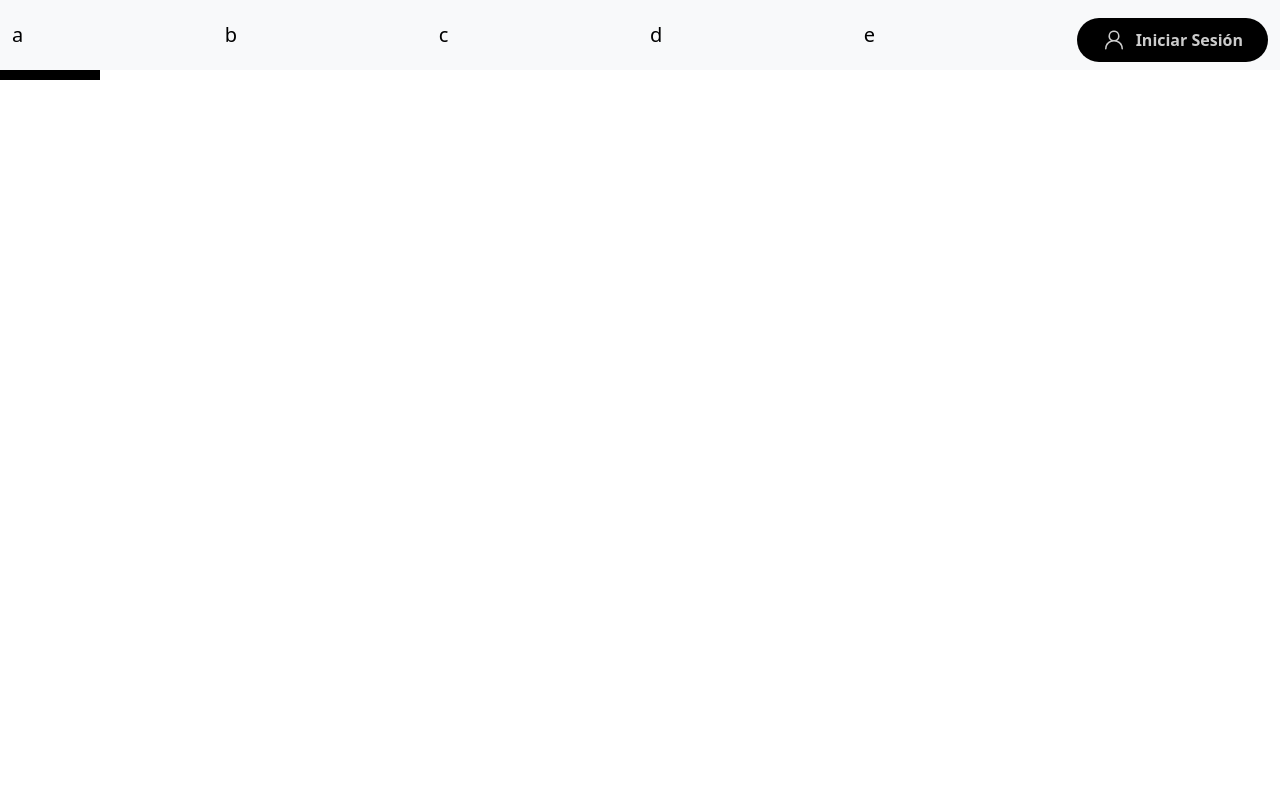
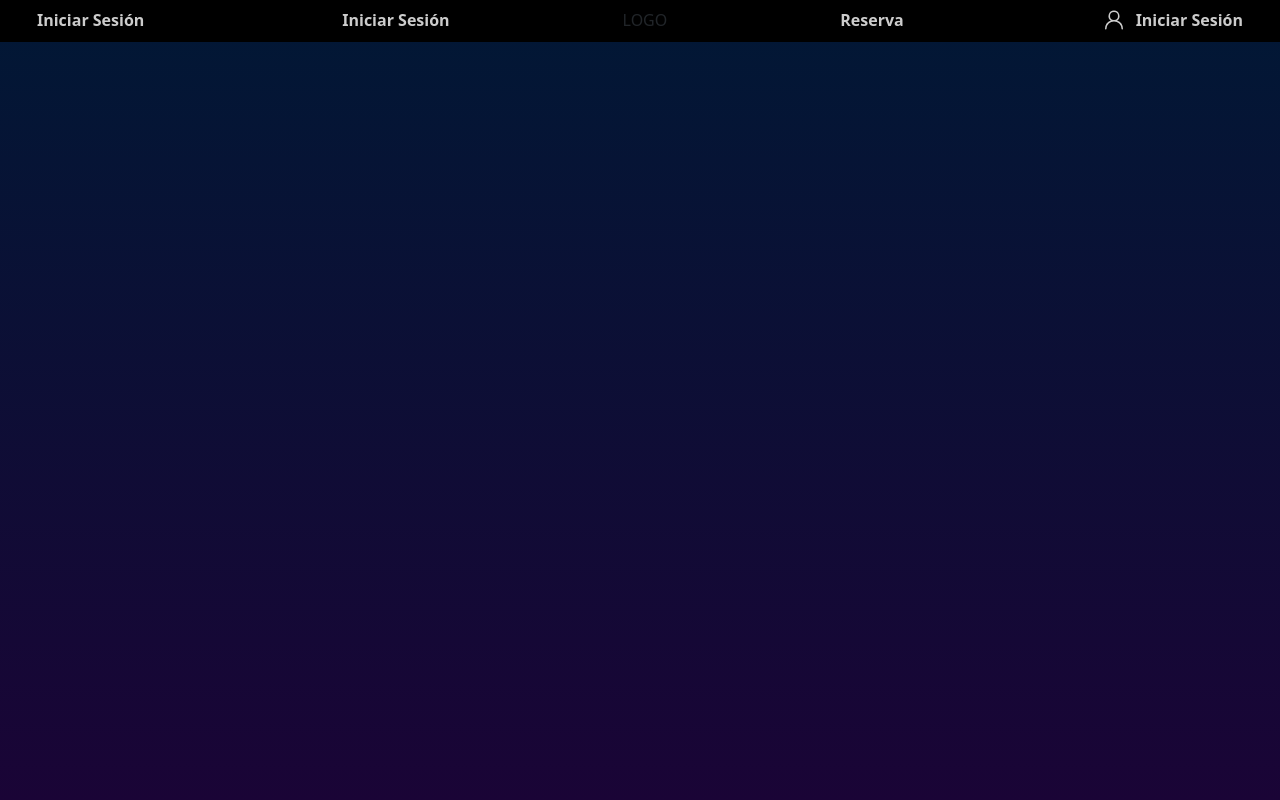
Before and after one commit to Villada-PG3/trabajo-practico-integrador-centro-bowling, a Django app: page / in a window 1280 px wide. Run offline with Django 5.2, Linux system fonts and the light colour scheme.

Commit message:
navbar completa sin logo

```diff
--- a/bowling/bowl/static/bowl/navbar.css
+++ b/bowling/bowl/static/bowl/navbar.css
@@ -1,3 +1,14 @@
+body {
+  margin: 0;
+  font-family: Arial, Helvetica, sans-serif;
+  background: linear-gradient(to bottom, #011835, rgb(26, 4, 54));
+  color: #eee;
+  display: flex;
+  flex-direction: column;
+  min-height: 100vh;
+}
+
+
 .login-button {
 
   position: relative;
@@ -6,9 +17,9 @@
   align-items: center;
   gap: 10px;
   padding: 10px 25px;
-  margin-top: 10px;
+
   border-radius: 50px;
-  background: black;      /* fondo inicial */
+  background: #000;      /* fondo inicial */
   color: #ccc;            /* texto gris inicial */
   border: none;
   cursor: pointer;
@@ -61,8 +72,14 @@
   height: 24px;
   fill: currentColor;
 }
-.separator{
-  width: 100px;
-  height: 10px;
+navbar {
+  background-color: #287fb8;
+}
+
+
+.container-fluid {
+
+  position: fixed;
+  margin-top: 1.8%;
   background-color: black;
 }
--- a/bowling/bowl/static/bowl/reserva.css
+++ b/bowling/bowl/static/bowl/reserva.css
@@ -118,7 +118,7 @@ tbody tr:hover {
   color: #f09c9c;
 }
 
-/* FOOTER */
+
 footer {
   background: #000;
   color: #888;
--- a/bowling/bowl/templates/bowl/navbar.html
+++ b/bowling/bowl/templates/bowl/navbar.html
@@ -9,13 +9,29 @@
     <link href="https://cdn.jsdelivr.net/npm/bootstrap@5.3.3/dist/css/bootstrap.min.css" rel="stylesheet">
 </head>
 <body>
-<nav class="navbar navbar-expand-lg navbar-light bg-light">
+<nav class="navbar navbar-expand-lg navbar-dark dark_purple">
     <div class="container-fluid">
-        <a class="navbar-brand" href="">a</a>
-        <a class="navbar-brand" href="">b</a>
-        <a class="navbar-brand" href="">c</a>
-        <a class="navbar-brand" href="">d</a>
-        <a class="navbar-brand" href="">e</a>
+    <!-- Botón de home -->
+
+            <div class="button-container">
+                <button onclick="location.href='inicio_sesion1.html'" class="login-button">
+                    <span>Iniciar Sesión</span>
+                </button>
+            </div>
+        <!-- Botón de Cafeteria -->
+
+            <div class="button-container">
+                <button onclick="location.href='inicio_sesion1.html'" class="login-button">
+                    <span>Iniciar Sesión</span>
+                </button>
+            </div>
+        <div> LOGO </div>
+        <div class="button-container">
+            <!-- Botón de Reserva -->
+            <button onclick="location.href='inicio_sesion1.html'" class="login-button">
+                <span>Reserva</span>
+            </button>
+        </div>
         <div class="button-container">
             <!-- Botón de inicio de sesión -->
             <button onclick="location.href='inicio_sesion1.html'" class="login-button">
@@ -33,7 +49,8 @@
     </div>
 
 </nav>
-<div class="separator"></div>
+
+
 
     <script src="https://cdn.jsdelivr.net/npm/bootstrap@5.3.3/dist/js/bootstrap.bundle.min.js"></script>
 </body>
```
